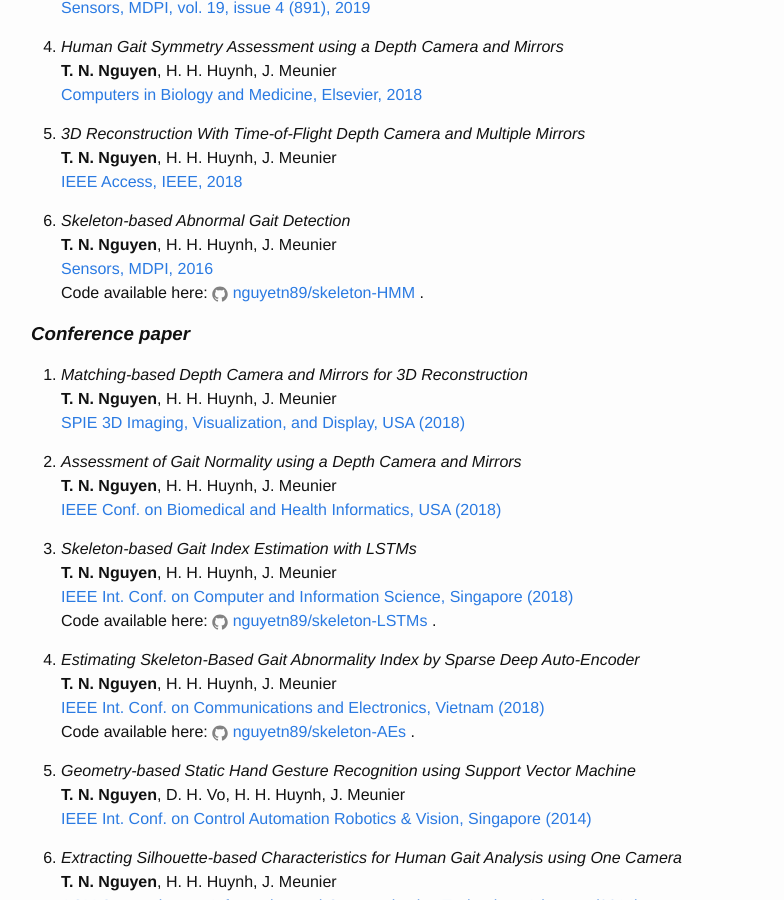
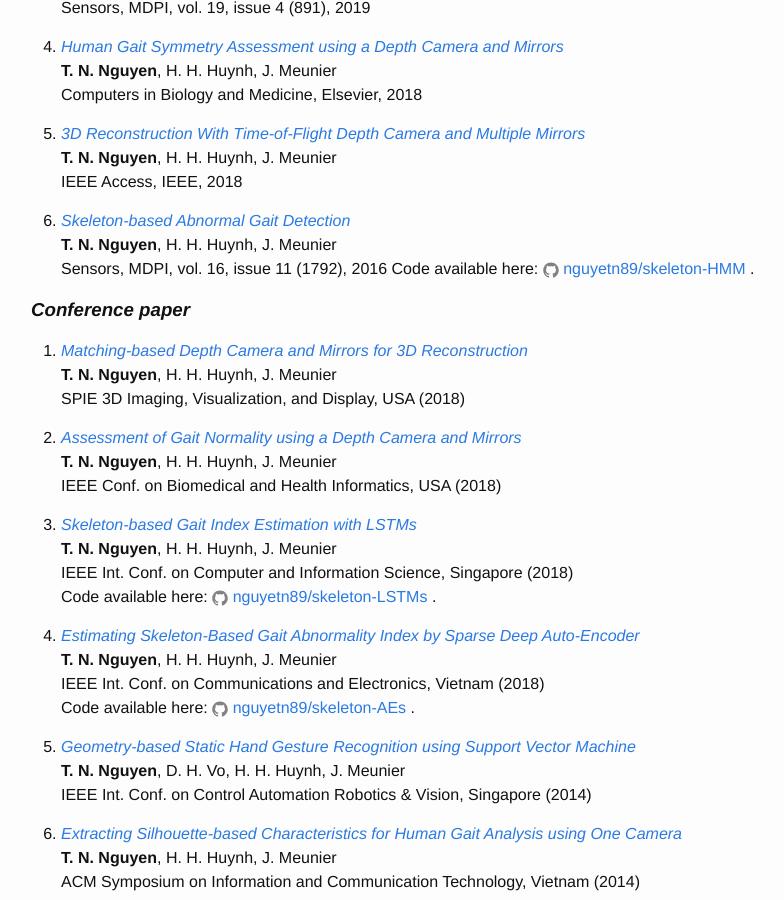
Before and after one commit to nguyetn89/nguyetn89.github.io, a Jekyll site: the page built from publications.md, in a window 1280 px wide and 900 px high, scrolled down 579 px. Shown: the whole window, without its empty margins (239-1023 px from the left). Built offline with Jekyll 4.4.1, drawn with Linux system fonts in a browser that asks for light colours.

Commit message:
Update publications.md

```diff
--- a/publications.md
+++ b/publications.md
@@ -21,52 +21,52 @@ My ORCID ID is [0000-0002-9161-0116](https://orcid.org/0000-0002-9161-0116).
 EURASIP Journal on Image and Video Processing, SpringerOpen, 2019 (Accepted)
 Code available here: {% include icon-github.html username="nguyetn89/cylindrical-histogram-AEs" %}.
 
-2. *Applying Adversarial Auto-encoder for Estimating Human Walking Gait Abnormality Index*
+2. [*Applying Adversarial Auto-encoder for Estimating Human Walking Gait Abnormality Index*](https://doi.org/10.1007/s10044-019-00790-7)
 **T. N. Nguyen**, J. Meunier
-[Pattern Analysis and Applications, Springer, 2019](https://doi.org/10.1007/s10044-019-00790-7)
+Pattern Analysis and Applications, Springer, 2019
 Code available here: {% include icon-github.html username="nguyetn89/cylindrical-histogram-AAE" %}.
 
-3. *Measurement of human gait symmetry using body surface normals extracted from depth maps*
+3. [*Measurement of human gait symmetry using body surface normals extracted from depth maps*](https://doi.org/10.3390/s19040891)
 **T. N. Nguyen**, H. H. Huynh, J. Meunier
-[Sensors, MDPI, vol. 19, issue 4 (891), 2019](https://doi.org/10.3390/s19040891)
+Sensors, MDPI, vol. 19, issue 4 (891), 2019
 
-4. *Human Gait Symmetry Assessment using a Depth Camera and Mirrors*
+4. [*Human Gait Symmetry Assessment using a Depth Camera and Mirrors*](https://doi.org/10.1016/j.compbiomed.2018.08.021)
 **T. N. Nguyen**, H. H. Huynh, J. Meunier
-[Computers in Biology and Medicine, Elsevier, 2018](https://doi.org/10.1016/j.compbiomed.2018.08.021)
+Computers in Biology and Medicine, Elsevier, 2018
 
-5. *3D Reconstruction With Time-of-Flight Depth Camera and Multiple Mirrors*
+5. [*3D Reconstruction With Time-of-Flight Depth Camera and Multiple Mirrors*](https://doi.org/10.1109/ACCESS.2018.2854262)
 **T. N. Nguyen**, H. H. Huynh, J. Meunier
-[IEEE Access, IEEE, 2018](https://doi.org/10.1109/ACCESS.2018.2854262)
+IEEE Access, IEEE, 2018
 
-6. *Skeleton-based Abnormal Gait Detection*
+6. [*Skeleton-based Abnormal Gait Detection*](https://doi.org/10.3390/s16111792)
 **T. N. Nguyen**, H. H. Huynh, J. Meunier
-[Sensors, MDPI, 2016](https://doi.org/10.3390/s16111792)
+Sensors, MDPI, vol. 16, issue 11 (1792), 2016
 Code available here: {% include icon-github.html username="nguyetn89/skeleton-HMM" %}.
 
 ### ***Conference paper***
 
-1. *Matching-based Depth Camera and Mirrors for 3D Reconstruction*
+1. [*Matching-based Depth Camera and Mirrors for 3D Reconstruction*](https://doi.org/10.1117/12.2304427)
 **T. N. Nguyen**, H. H. Huynh, J. Meunier
-[SPIE 3D Imaging, Visualization, and Display, USA (2018)](https://doi.org/10.1117/12.2304427)
+SPIE 3D Imaging, Visualization, and Display, USA (2018)
 
-2. *Assessment of Gait Normality using a Depth Camera and Mirrors*
+2. [*Assessment of Gait Normality using a Depth Camera and Mirrors*](https://doi.org/10.1109/BHI.2018.8333364)
 **T. N. Nguyen**, H. H. Huynh, J. Meunier
-[IEEE Conf. on Biomedical and Health Informatics, USA (2018)](https://doi.org/10.1109/BHI.2018.8333364)
+IEEE Conf. on Biomedical and Health Informatics, USA (2018)
 
-3. *Skeleton-based Gait Index Estimation with LSTMs*
+3. [*Skeleton-based Gait Index Estimation with LSTMs*](https://doi.org/10.1109/ICIS.2018.8466522)
 **T. N. Nguyen**, H. H. Huynh, J. Meunier
-[IEEE Int. Conf. on Computer and Information Science, Singapore (2018)](https://doi.org/10.1109/ICIS.2018.8466522)
+IEEE Int. Conf. on Computer and Information Science, Singapore (2018)
 Code available here: {% include icon-github.html username="nguyetn89/skeleton-LSTMs" %}.
 
-4. *Estimating Skeleton-Based Gait Abnormality Index by Sparse Deep Auto-Encoder*
+4. [*Estimating Skeleton-Based Gait Abnormality Index by Sparse Deep Auto-Encoder*](https://doi.org/10.1109/CCE.2018.8465714)
 **T. N. Nguyen**, H. H. Huynh, J. Meunier
-[IEEE Int. Conf. on Communications and Electronics, Vietnam (2018)](https://doi.org/10.1109/CCE.2018.8465714)
+IEEE Int. Conf. on Communications and Electronics, Vietnam (2018)
 Code available here: {% include icon-github.html username="nguyetn89/skeleton-AEs" %}.
 
-5. *Geometry-based Static Hand Gesture Recognition using Support Vector Machine*
+5. [*Geometry-based Static Hand Gesture Recognition using Support Vector Machine*](https://doi.org/10.1109/ICARCV.2014.7064401)
 **T. N. Nguyen**, D. H. Vo, H. H. Huynh, J. Meunier
-[IEEE Int. Conf. on Control Automation Robotics & Vision, Singapore (2014)](https://doi.org/10.1109/ICARCV.2014.7064401)
+IEEE Int. Conf. on Control Automation Robotics & Vision, Singapore (2014)
 
-6. *Extracting Silhouette-based Characteristics for Human Gait Analysis using One Camera*
+6. [*Extracting Silhouette-based Characteristics for Human Gait Analysis using One Camera*](https://doi.org/10.1145/2676585.2676612)
 **T. N. Nguyen**, H. H. Huynh, J. Meunier
-[ACM Symposium on Information and Communication Technology, Vietnam (2014)](https://doi.org/10.1145/2676585.2676612)
+ACM Symposium on Information and Communication Technology, Vietnam (2014)
```
